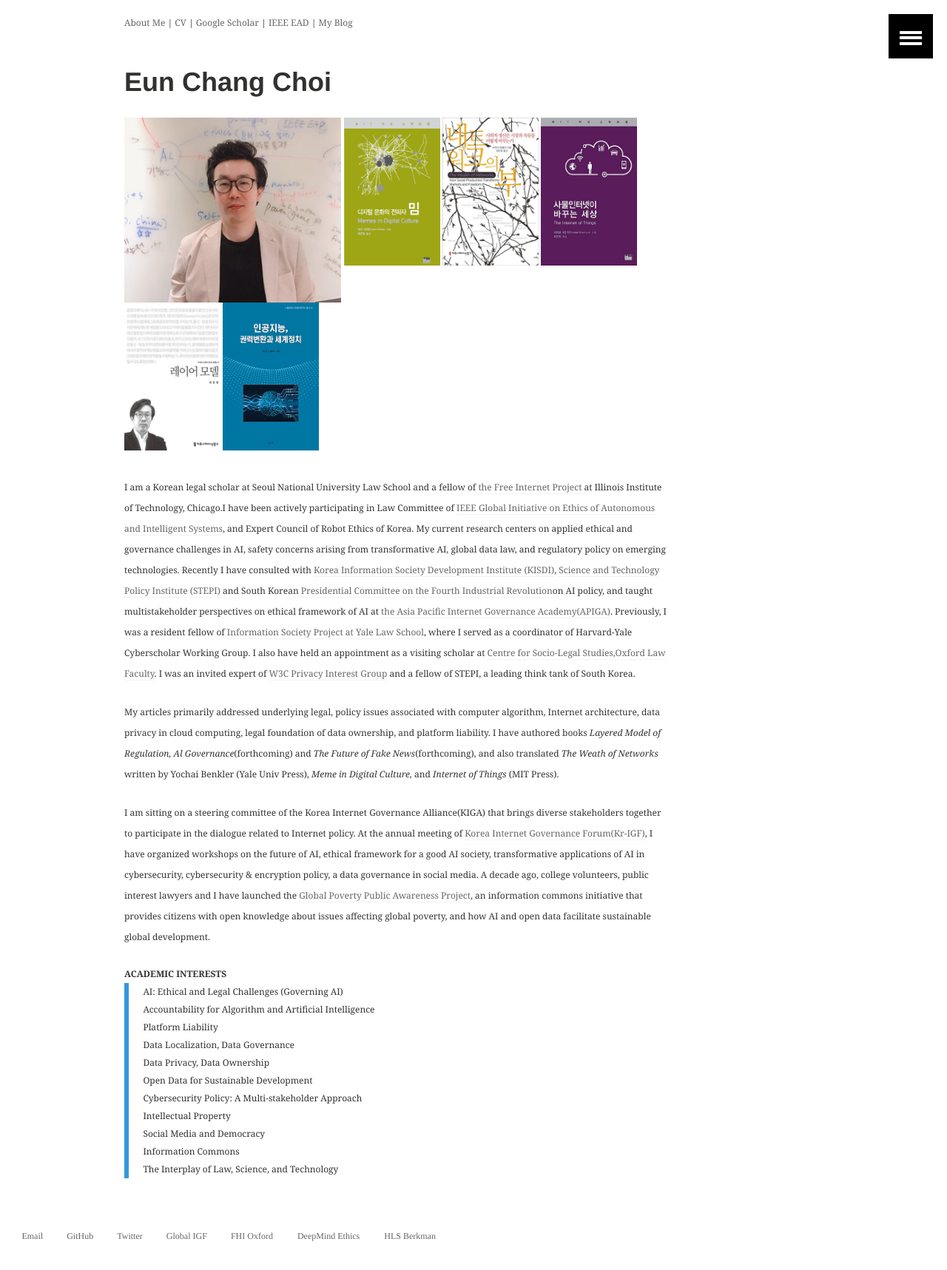
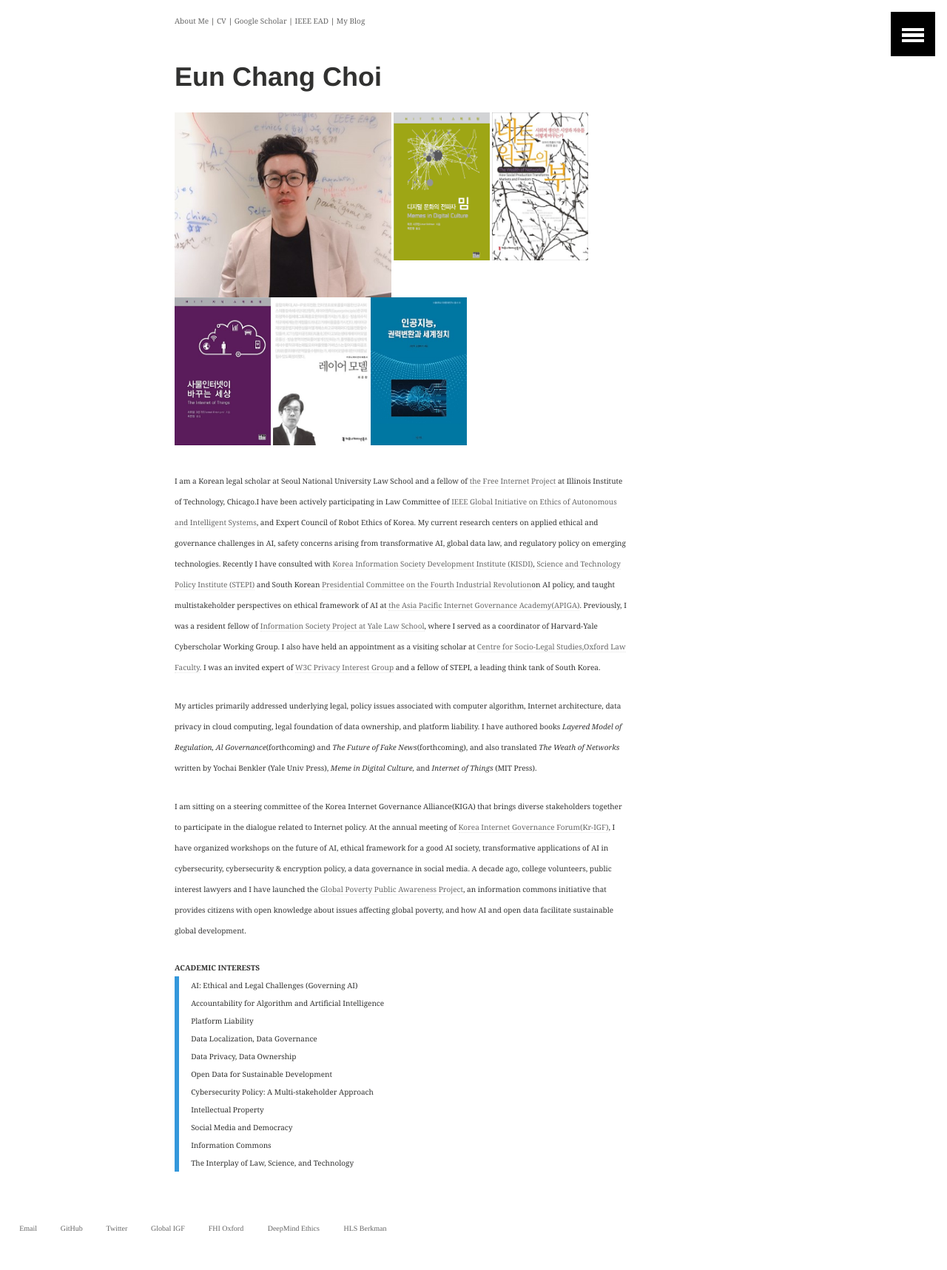
Before and after one commit to eunchangchoi/eunchangchoi.github.io, a Jekyll site: the page built from index.md, in a window 1280 px wide. Shown: the whole page at 74% size. Built offline with Jekyll 4.4.1, drawn with Linux system fonts in a browser that asks for light colours.

Commit message:
Update _base.scss

```diff
--- a/_sass/_base.scss
+++ b/_sass/_base.scss
@@ -9,15 +9,15 @@
 body {
 	font-family: $base-font;
 	color: $text-color;
-	@include font-size(12);
+	@include font-size(10);
 }
 
 p {
-	@include font-size(12,yes,28);
+	@include font-size(10,yes,28);
 }
 
 li {
-	@include font-size(12,12,24);
+	@include font-size(10,10,24);
 }
 
 /* Headings */
@@ -96,7 +96,7 @@
 }
 p code,
 li code {
-	@include font-size(12,no);
+	@include font-size(10,no);
 	color: $text-color;
 	white-space: nowrap;
 	margin: 0 2px;
```
